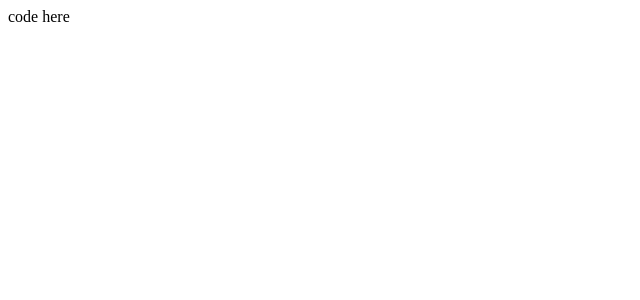
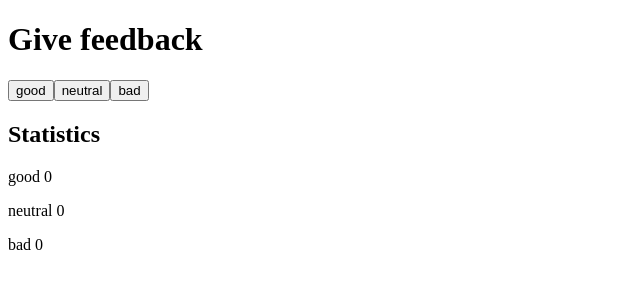
Before and after one commit to jqpe/fullstackopen, a React (Vite) app: page / in a window 1280 px wide. Shown: the top 300 px of the page, without its empty margins (0-640 px from the left). Built offline with nearby package versions, Linux system fonts and the light colour scheme.

Commit message:
1.6 complete functionality
note to self: 1h 12 min used in part 1 at this point

```diff
--- a/src/App.jsx
+++ b/src/App.jsx
@@ -1,12 +1,55 @@
 import { useState } from 'react'
 
 const App = () => {
-  // save clicks of each button to its own state
   const [good, setGood] = useState(0)
   const [neutral, setNeutral] = useState(0)
   const [bad, setBad] = useState(0)
 
-  return <div>code here</div>
+  const data = [
+    { title: 'good', value: good },
+    { title: 'neutral', value: neutral },
+    { title: 'bad', value: bad }
+  ]
+
+  return (
+    <div>
+      <Header title="Give feedback" />
+      <Button handleClick={() => setGood(good => (good += 1))}>good</Button>
+      <Button handleClick={() => setNeutral(good => (good += 1))}>
+        neutral
+      </Button>
+      <Button handleClick={() => setBad(good => (good += 1))}>bad</Button>
+
+      <Header level="h2" title="Statistics" />
+      <Statistics data={data} />
+    </div>
+  )
+}
+
+function StatisticsRow({ title, value }) {
+  return (
+    <p>
+      {title} {value}
+    </p>
+  )
+}
+
+function Statistics({ data }) {
+  return (
+    <>
+      <StatisticsRow title={data[0].title} value={data[0].value} />
+      <StatisticsRow title={data[1].title} value={data[1].value} />
+      <StatisticsRow title={data[2].title} value={data[2].value} />
+    </>
+  )
+}
+
+function Button({ handleClick, children }) {
+  return <button onClick={handleClick}>{children}</button>
+}
+
+function Header({ title, level: Level = 'h1' }) {
+  return <Level>{title}</Level>
 }
 
 export default App
```
